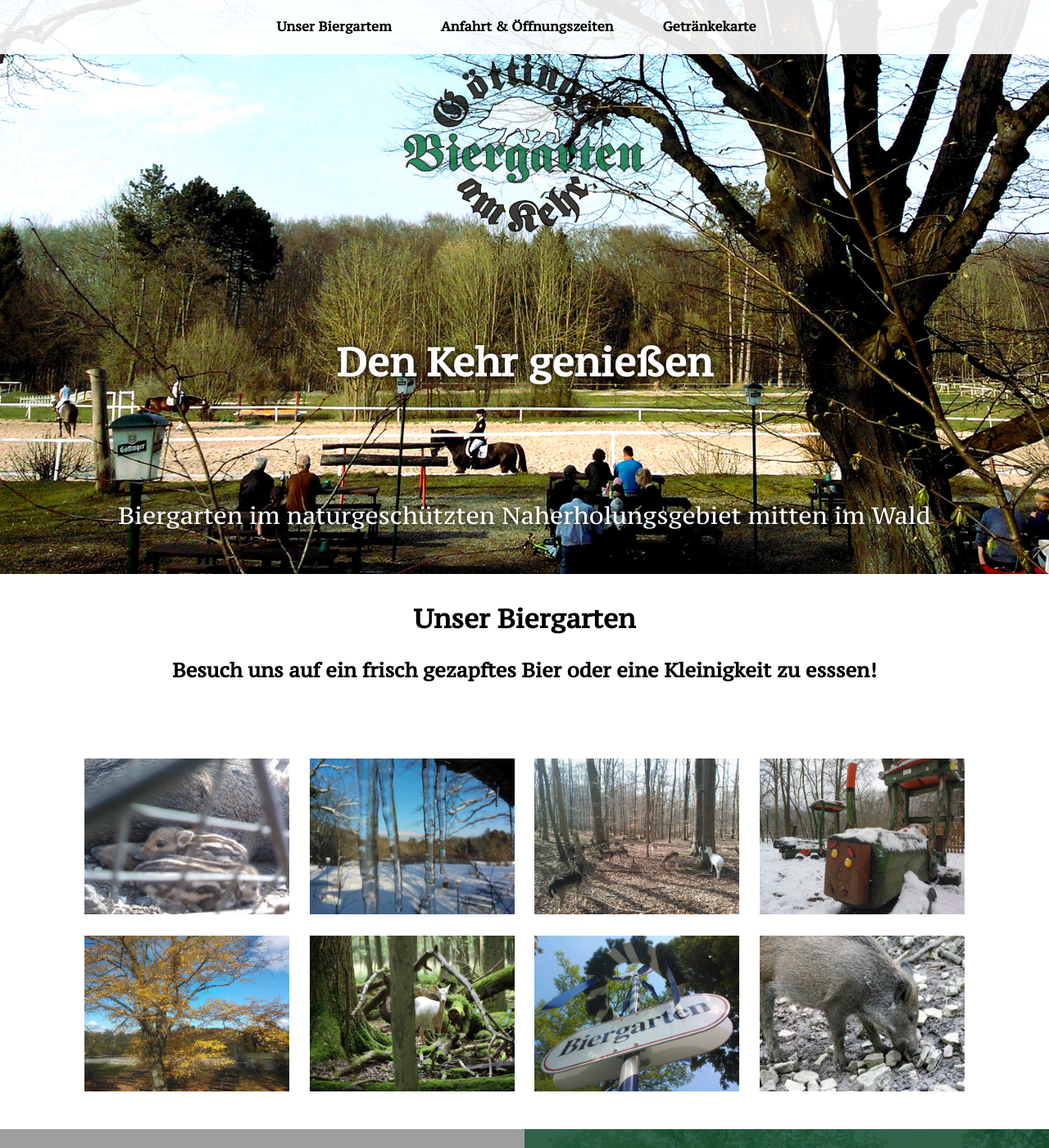
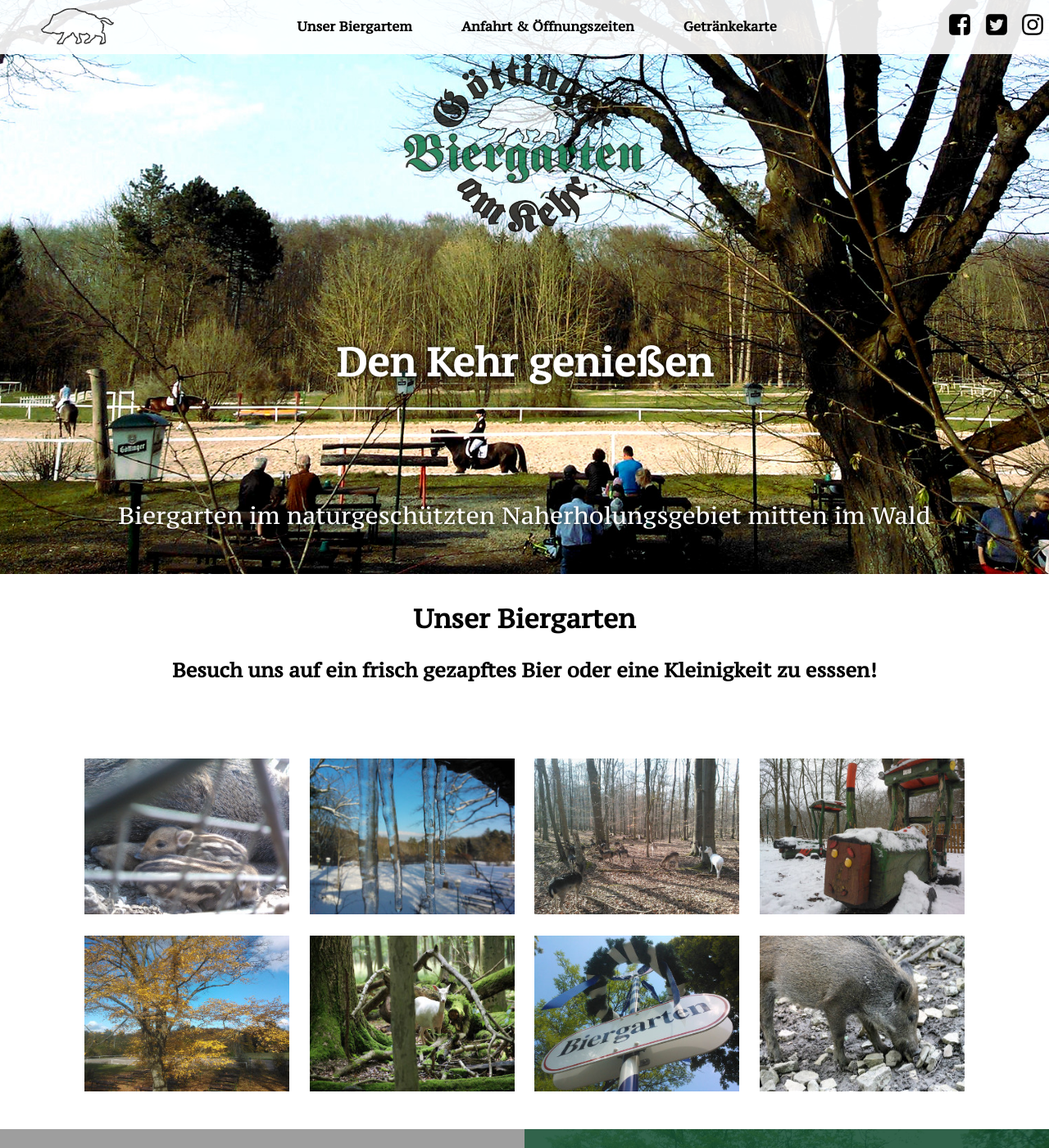
Before and after one commit to versable/kehr-website, a Jekyll site: the page built from index.html, in a window 1280 px wide and 1400 px high. Shown: the whole window at 82% size. Built offline with Jekyll 4.4.1, drawn with Linux system fonts in a browser that asks for light colours; grey boxes are pictures that could not be loaded.

Commit message:
Add social media icons and small logo

```diff
--- a/_includes/nav.html
+++ b/_includes/nav.html
@@ -1,5 +1,6 @@
 <header>
     <nav>
+        <img class="nav-logo" src="images/logo-sm.svg" title="Biergarten am Kehr">
         <input id="nav-menu" type="checkbox">
         <label class="nav-menu" for="nav-menu"><span></span></label>
         <a class="nav-link" href="#unser-biergarten">
@@ -11,5 +12,9 @@
         <a class="nav-link" href="#getraenkekarte">
             Getränkekarte
         </a>
+        <div class="nav-social">
+            <img src="images/facebook.svg">
+            <img src="images/twitter.svg">
+            <img src="images/instagram.svg">
     </nav>
 </header>
--- a/_sass/_layout.scss
+++ b/_sass/_layout.scss
@@ -10,6 +10,12 @@ nav {
     padding: 0;
     background-color: rgba(255, 255, 255, 0.9);
 
+    .nav-logo {
+        margin-top: 10px;
+        margin-left: 50px;
+        margin-right: auto;
+        padding-right: 40px;
+    }
     #nav-menu, .nav-menu { display: none; }
 
     .nav-link {
@@ -33,11 +39,13 @@ nav {
         &.active::after, &:hover::after { transform: scaleX(1); }
     }
 
-    .social {
+    .nav-social {
+        margin-left: auto;
+
         img {
             height: 30px;
             width: auto;
-            padding: 20px;
+            padding: 15px 5px 0px;
         }
     }
 }
@@ -56,15 +64,6 @@ nav {
         max-height: 100vh;
         overflow: auto;
         z-index: 4;
-
-        .nav-logo {
-            flex: auto;
-            margin: 10px;
-            img {
-                width: 108.75px;
-                height: 30px;
-            }
-        }
 
         .nav-menu {
             position: relative;
--- a/index.html
+++ b/index.html
@@ -195,11 +195,6 @@ order: 1
                 <td></td>
                 <td>2,20</td>
             </tr>
-            <tr>
-                <td></td>
-                <td></td>
-                <td></td>
-            </tr>
         </table>
         <table>
             <tr>
```
Also changed, not shown: images/facebook.svg (added), images/instagram.svg (added), images/logo-sm.svg (added), images/twitter.svg (added).
